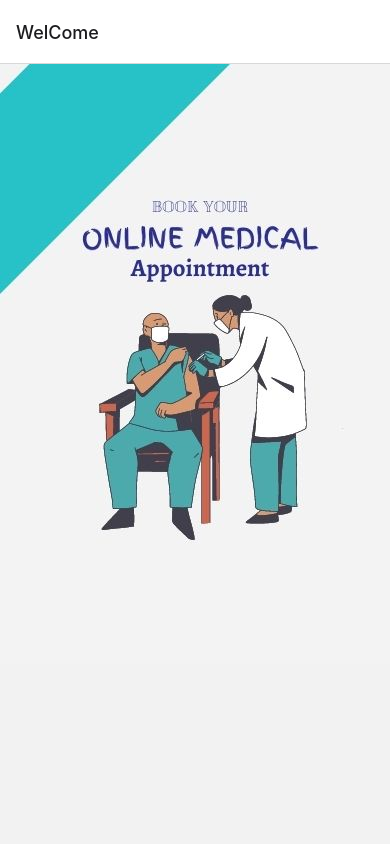
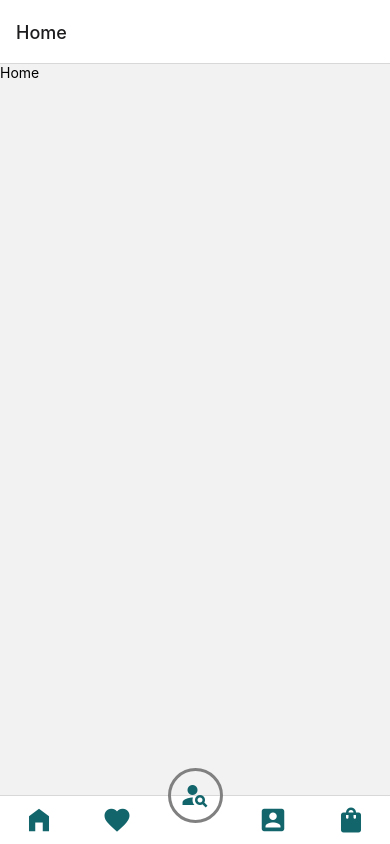
Before and after one commit to ZaidAhmed786/DoctorAppointmentApp, a React Native app: screen /BottomNavigation in a window 390 px wide. Before the commit this address had no page. Shown: the top 844 px of the page. Built offline with nearby package versions, Linux system fonts and the light colour scheme.

Commit message:
done tab navigation

```diff
--- a/src/App.js
+++ b/src/App.js
@@ -5,6 +5,7 @@ import {NavigationContainer} from '@react-navigation/native';
 import { createNativeStackNavigator } from '@react-navigation/native-stack';
 import Home from '../src/screens/Home';
 import StackNavigation from './Navigation.js/StackNavigation';
+import BottomNavigation from "../src/Navigation.js/BottomNavigation"
 
 const Stack = createNativeStackNavigator();
 
@@ -14,7 +15,8 @@ const App = () => {
 
       <View style={{flex:1 }}>
         <StackNavigation/>
-      </View>
+        </View>
+
 
 
   );
--- a/src/Navigation.js/BottomNavigation.js
+++ b/src/Navigation.js/BottomNavigation.js
@@ -4,19 +4,55 @@ import React from 'react'
 import Icon from 'react-native-vector-icons/MaterialIcons';
 import Home from '../screens/Home';
 import { NavigationContainer } from '@react-navigation/native';
+import Favorite from '../screens/Favorite';
+import Account from '../screens/Account';
+import SearchDoctor from '../screens/SearchDoctor';
+import Pharmacy from '../screens/Pharmacy';
 
 const Tab = createBottomTabNavigator();
 const BottomNavigation = () => {
     return (
-        <NavigationContainer>
-          <Tab.Navigator>
-            <Tab.Screen name="Home" component={Home} />
 
-          </Tab.Navigator>
-        </NavigationContainer>
+
+      <Tab.Navigator  tabBarOptions={{ showLabel: false } }>
+        <Tab.Screen name="Home" component={Home}
+        options={{tabBarIcon : () => <Icon name='home-filled' color="#12656b" size={30} />}} />
+         <Tab.Screen name="Favorite" component={Favorite}
+        options={{tabBarIcon : () => <Icon name='favorite' color="#12656b" size={30} />}} />
+        <Tab.Screen name="SearchDoctor" component={SearchDoctor}
+        options={{tabBarIcon : () =>
+
+        <View style={styles.middleIcon}>
+        <Icon name='person-search' color="#12656b" size={30} />
+        </View>
+
+      }} />
+         <Tab.Screen name="Account" component={Account}
+        options={{tabBarIcon : () => <Icon name='account-box' color="#12656b" size={30} />}} />
+        <Tab.Screen name="Pharmacy" component={Pharmacy}
+        options={{tabBarIcon : () => <Icon name="shopping-bag" color="#12656b" size={30} />}} />
+
+      </Tab.Navigator>
+
+
+
       );
 }
 
 export default BottomNavigation
 
-const styles = StyleSheet.create({})
+const styles = StyleSheet.create({
+  middleIcon:{
+    height:55 ,
+    width:55 ,
+    justifyContent:"center" ,
+    alignItems:"center",
+    borderWidth:3,
+    borderRadius:30,
+    borderColor:"gray",
+    top : -25,
+
+
+
+  }
+})
--- a/src/Navigation.js/StackNavigation.js
+++ b/src/Navigation.js/StackNavigation.js
@@ -7,13 +7,18 @@ import Home from '../screens/Home';
 
 import { createNativeStackNavigator } from '@react-navigation/native-stack';
 import {NavigationContainer} from '@react-navigation/native';
+
+import { createBottomTabNavigator } from '@react-navigation/bottom-tabs';
 const Stack = createNativeStackNavigator();
 const StackNavigation = () => {
     return (
         <NavigationContainer>
-          <Stack.Navigator>
+          <Stack.Navigator  screenOptions={{
+    headerShown: false
+  }}>
           <Stack.Screen name="WelCome" component={WelCome} />
-          <Stack.Screen name="Home" component={Home} />
+          <Stack.Screen name="BottomNavigation" component={BottomNavigation} />
+
         </Stack.Navigator>
         </NavigationContainer>
       );
--- /dev/null
+++ b/src/screens/Account.js
@@ -0,0 +1,14 @@
+import { StyleSheet, Text, View } from 'react-native'
+import React from 'react'
+
+const Account = () => {
+  return (
+    <View>
+      <Text>Account</Text>
+    </View>
+  )
+}
+
+export default Account
+
+const styles = StyleSheet.create({})
--- /dev/null
+++ b/src/screens/Favorite.js
@@ -0,0 +1,14 @@
+import { StyleSheet, Text, View } from 'react-native'
+import React from 'react'
+
+const Favorite = () => {
+  return (
+    <View>
+      <Text>favorite</Text>
+    </View>
+  )
+}
+
+export default Favorite
+
+const styles = StyleSheet.create({})
--- /dev/null
+++ b/src/screens/Pharmacy.js
@@ -0,0 +1,14 @@
+import { StyleSheet, Text, View } from 'react-native'
+import React from 'react'
+
+const Pharmacy = () => {
+  return (
+    <View>
+      <Text>Pharmacy</Text>
+    </View>
+  )
+}
+
+export default Pharmacy
+
+const styles = StyleSheet.create({})
--- /dev/null
+++ b/src/screens/SearchDoctor.js
@@ -0,0 +1,14 @@
+import { StyleSheet, Text, View } from 'react-native'
+import React from 'react'
+
+const SearchDoctor = () => {
+  return (
+    <View>
+      <Text>searchDoctor</Text>
+    </View>
+  )
+}
+
+export default SearchDoctor
+
+const styles = StyleSheet.create({})
--- a/src/screens/WelCome.js
+++ b/src/screens/WelCome.js
@@ -7,15 +7,17 @@ const WelCome = ({navigation}) => {
   return (
 
       <>
-         <View >
+         <View style={{backgroundColor:"white" }}>
          <View style={{flex:1 }}>
          <Image
          style={{
           width : 400,
           height : 600,
-          resizeMode : "cover"
+          resizeMode : "contain",
+
+          backgroundColor:"white"
          }}
-         source = {require("../../assets/ONLINEMEDICAL.jpg")}
+         source = {require("../../assets/Health.jpg")}
 
          />
         </View>
@@ -28,7 +30,7 @@ const WelCome = ({navigation}) => {
         <View>
         <TouchableOpacity activeOpacity={0.8}
                           style={styles.button}
-                          onPress={()=> { navigation.navigate('Home')}}>
+                          onPress={()=> { navigation.navigate('BottomNavigation')}}>
           <Text style={styles.buttonTitle}>NEXT</Text>
         </TouchableOpacity>
         </View>
@@ -50,7 +52,7 @@ const styles = StyleSheet.create({
     alignItems:"center",
     flex:1,
     height:50,
-    top: 540,
+    top: 580,
     marginHorizontal : 190,
 
   },
```
Also changed, not shown: assets/Health.jpg (added), 1 other file (tests, documents, lock files or other folders).
